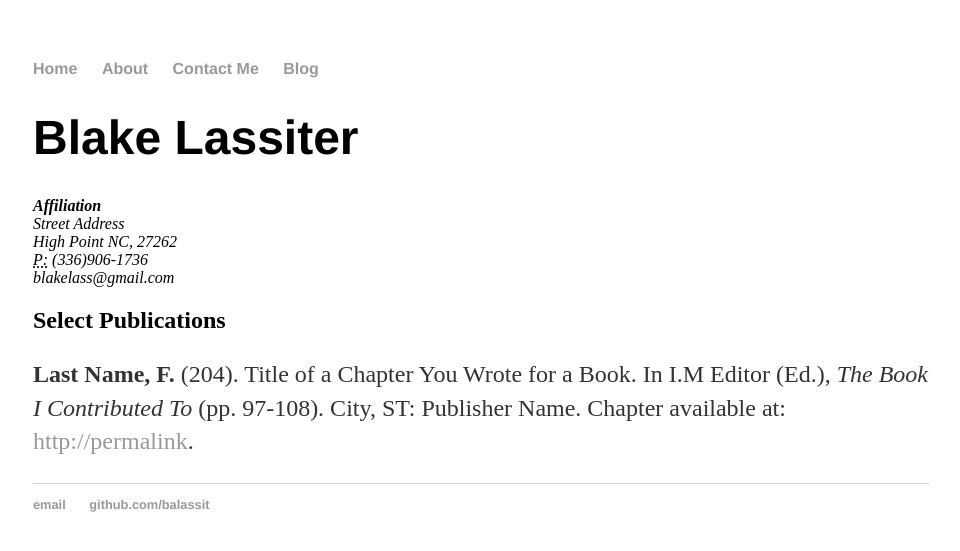
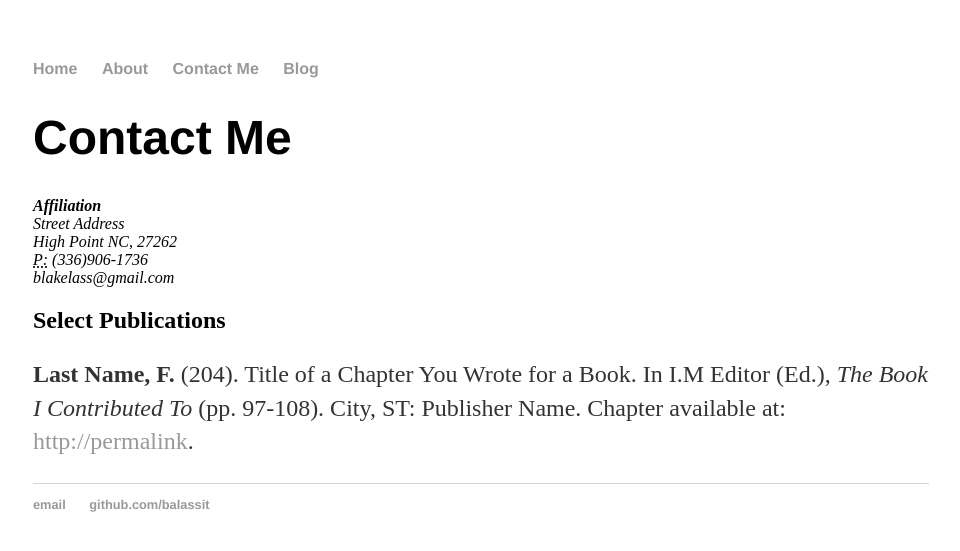
Before and after one commit to balassit/balassit.github.io, a Jekyll site: the page built from contat/index.html, in a window 1280 px wide. Shown: the top 551 px of the page, without its empty margins (159-1119 px from the left). Built offline with Jekyll 4.4.1, drawn with Linux system fonts in a browser that asks for light colours.

Commit message:
Update index.html

```diff
--- a/contat/index.html
+++ b/contat/index.html
@@ -4,7 +4,7 @@ title: Contact Me
 ---
 
 	<div class="contact">
-			<h1>Blake Lassiter</h1>
+			<h1>Contact Me</h1>
 			<address>
 			<strong>Affiliation</strong><br>
 			Street Address<br>
```
